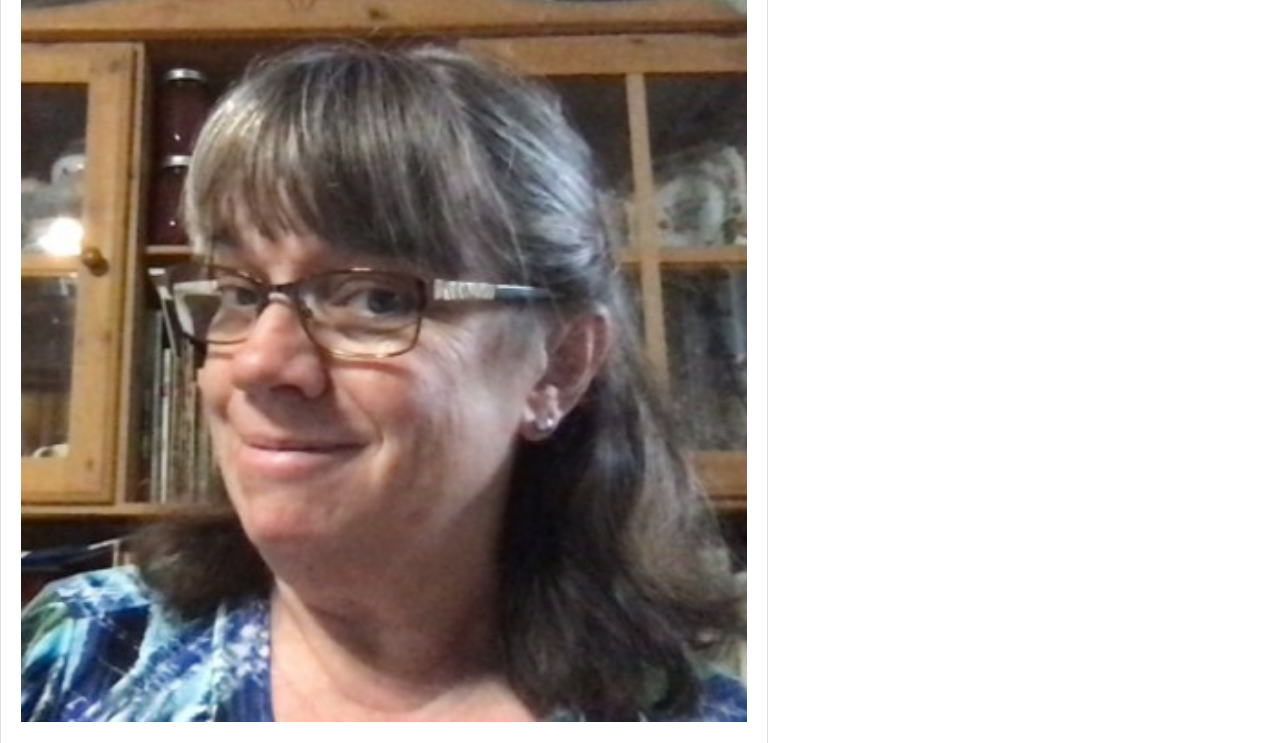
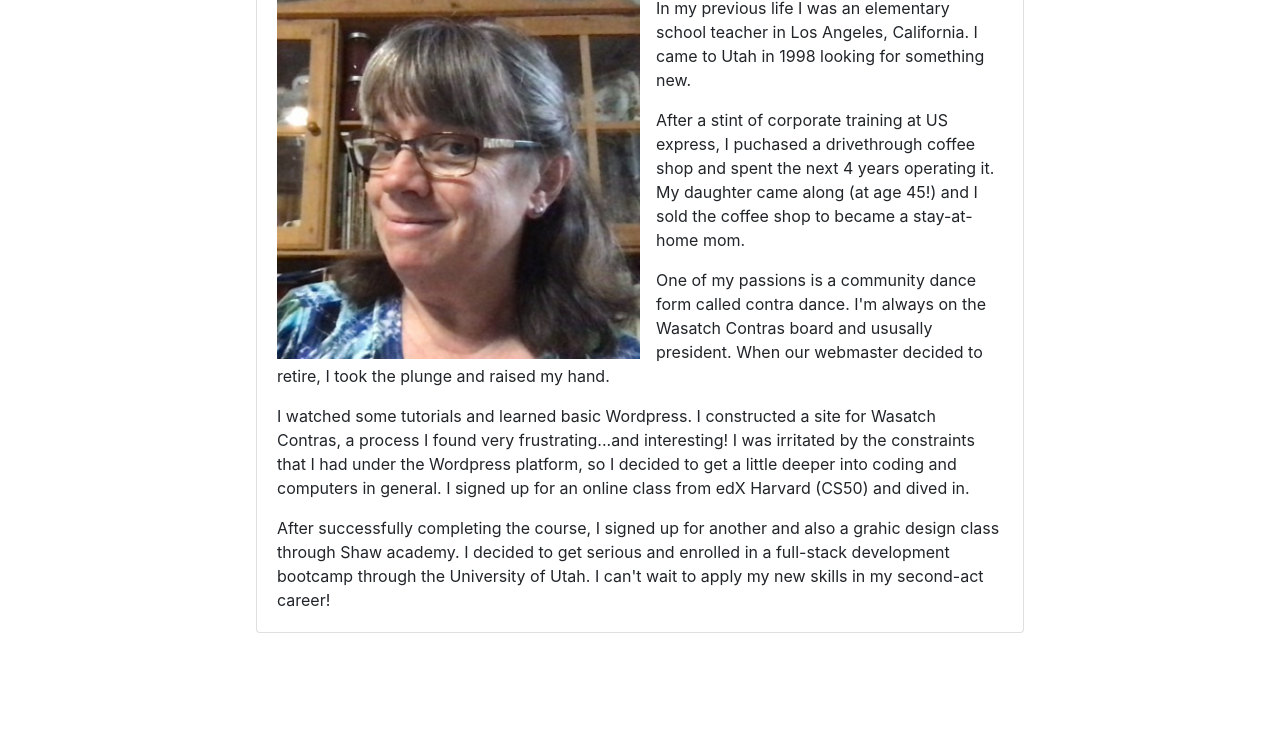
Before and after one commit to brendancer/Portfolio-B.Goodwin, a plain HTML site: page index.html in a window 1280 px wide. Shown: the part 141-884 px from the top of the page. After the commit the page ends 800 px from the top, so only its background shows below. Drawn offline with nearby package versions, Linux system fonts and the light colour scheme.

Commit message:
refining the card

```diff
--- a/index.html
+++ b/index.html
@@ -41,35 +41,35 @@
     </div>
     </div>
   </nav>
-  <div class="card" style="width: 60%; text-align: center;">
+  <div class="card mx-auto" style="width: 60%;">
     <div class="card-body">
       <h1 class="card-title">About Me</h1>
-      <img class="card-img-top mb-4" src="images/profile pic 3.jpeg" alt="headshot">
+      <img class="card-img-top float-left mr-3" src="images/profile pic 3.jpeg" alt="headshot" style="width:50%;">
       <p class="card-text">
         In my previous life I was an elementary school teacher in Los Angeles, California. I came to Utah in 1998
         looking
-        for something new. I puchased a drivethrough coffee shop and spent the next 4 years operating it. My daughter
-        came
-        along (at age 45!) and I sold the coffee shop to became a stay-at-home mom.
+        for something new.
+      </p>
+      After a stint of corporate training at US express, I puchased a drivethrough coffee shop and spent the next 4
+      years operating it. My daughter
+      came
+      along (at age 45!) and I sold the coffee shop to became a stay-at-home mom.
       </p>
       <p class="card-text">
-        One of my passions is a community dance form called contra dance. I'm always on the wasatch Contras board and
-        ususally president. We run a monthly dance series and annual weekends. When our webmaster decided to retire, I
-        took
+        One of my passions is a community dance form called contra dance. I'm always on the Wasatch Contras board and
+        ususally president. When our webmaster decided to retire, I took
         the plunge and raised my hand.
       </p>
       <p class="card-text">
         I watched some tutorials and learned basic Wordpress. I constructed a site for Wasatch Contras, a process I
-        found
-        very frustrating...and interesting! I was irritated by the constraints that I had under the Wordpress platform,
-        so
-        I
+        found very frustrating...and interesting! I was irritated by the constraints that I had under the Wordpress
+        platform, so I
         decided to get a little deeper into coding and computers in general. I signed up for an online class from edX
-        Harvard (CS50) and dived in. </p>
+        Harvard (CS50) and dived in.
+      </p>
       <p class="card-text">
         After successfully completing the course, I signed up for another and also a grahic design class through Shaw
-        academy.I was loving the classes and progressing quickly, so I decided to get serious and enrolled in a
-        full-stack
+        academy. I decided to get serious and enrolled in a full-stack
         development bootcamp through the University of Utah. I can't wait to apply my new skills in my second-act
         career!
       </p>
```
